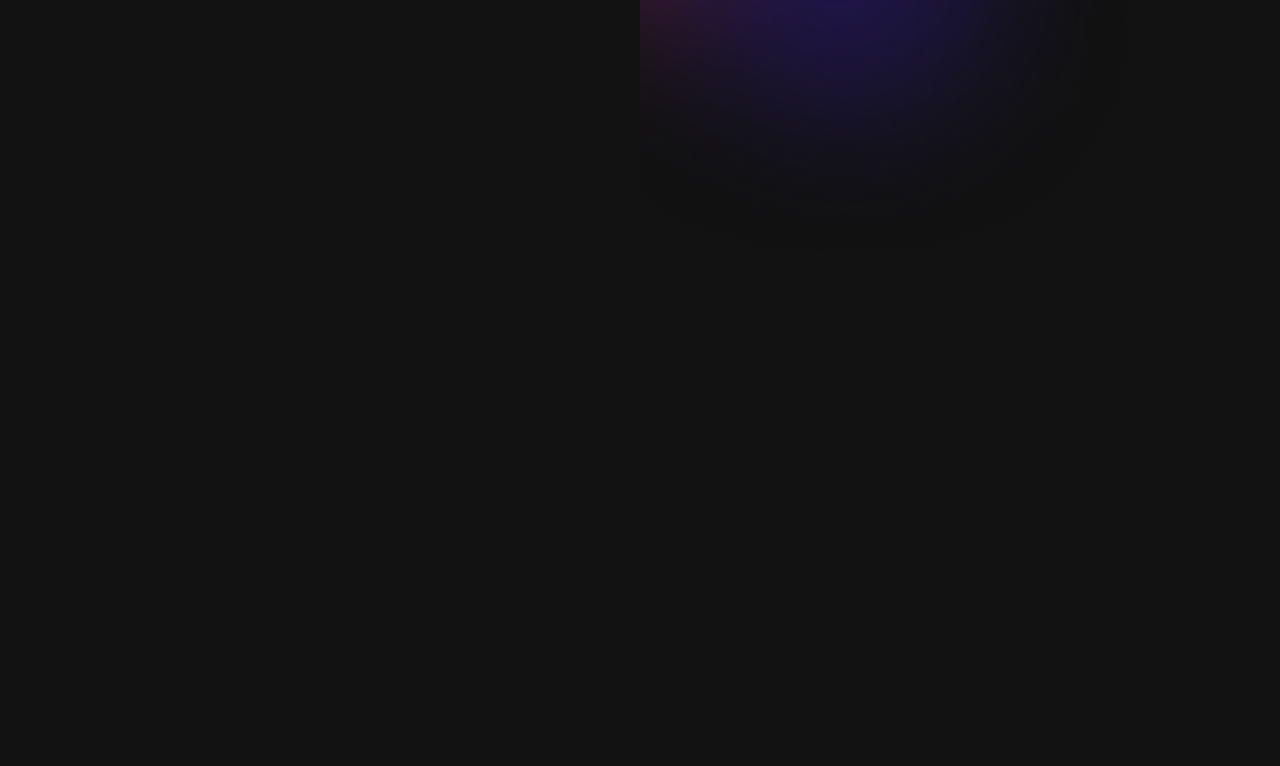
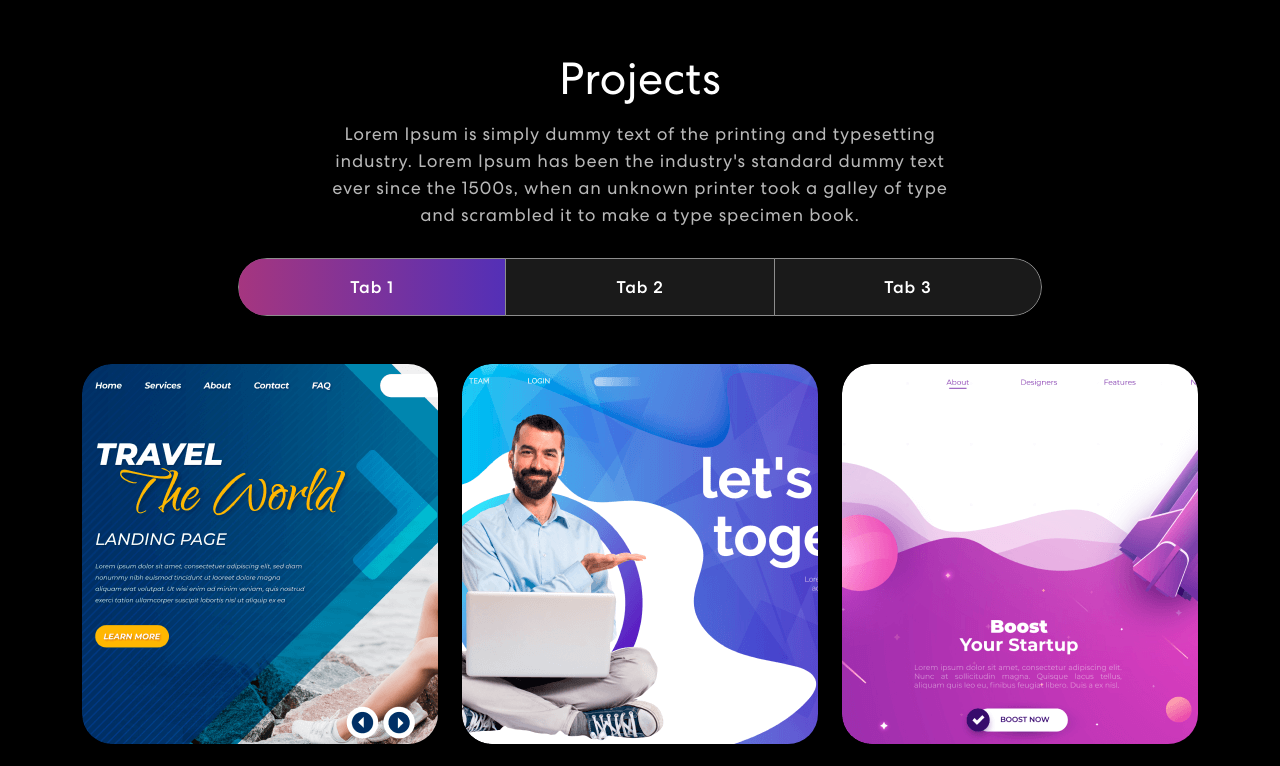
Before and after one commit to Hale17OT/personal-portfollio, a React (Create React App) app: page / in a window 1280 px wide. Shown: the part 1560-2326 px from the top of the page. Before the commit the page ends 1832 px from the top, so only its background shows below. Built offline with nearby package versions, Linux system fonts and the light colour scheme.

Commit message:
Projects

```diff
--- a/src/App.css
+++ b/src/App.css
@@ -333,6 +333,131 @@
   z-index: -4;
 }
 
+.project {
+  padding: 80px 0;
+  position: relative;
+  background-color: black;
+}
+.project h2 {
+	font-size: 45px;
+	font-weight: 700;
+  text-align: center;
+}
+.project p {
+  color: #B8B8B8;
+  font-size: 18px;
+  letter-spacing: 0.8px;
+  line-height: 1.5em;
+  margin: 14px auto 30px auto;
+  text-align: center;
+  width: 56%;
+}
+.project .nav.nav-pills {
+  width: 72%;
+  margin: 0 auto;
+  border-radius: 50px;
+  background-color: rgb(255 255 255 / 10%);
+  overflow: hidden;
+}
+.project .nav.nav-pills .nav-item {
+  width: 33.33333%;
+}
+.project .nav.nav-pills .nav-link {
+  background-color: transparent;
+  border-radius: 0;
+  padding: 17px 0;
+  color: #fff;
+  width: 100%;
+  font-size: 17px;
+  letter-spacing: 0.8px;
+  font-weight: 500;
+  position: relative;
+  transition: 0.3s ease-in-out;
+  text-align: center;
+  z-index: 0;
+}
+.project .nav.nav-pills .nav-link::before {
+    content: "";
+    position: absolute;
+    width: 0;
+    height: 100%;
+    background: linear-gradient(90.21deg, #AA367C -5.91%, #4A2FBD 111.58%);
+    top: 0;
+    left: 0;
+    z-index: -1;
+    transition: 0.3s ease-in-out;
+}
+.project .nav.nav-pills .nav-link.active::before {
+    width: 100% !important;
+}
+.project .nav.nav-pills .nav-link.active {
+    border: 1px solid rgba(255, 255, 255, 1);
+}
+.nav-link#projects-tabs-tab-first {
+  border: 1px solid rgba(255, 255, 255, 0.5);
+  border-radius: 55px 0px 0px 55px;
+}
+.nav-link#projects-tabs-tab-second {
+  border-top: 1px solid rgba(255, 255, 255, 0.5);
+  border-bottom: 1px solid rgba(255, 255, 255, 0.5);
+}
+.nav-link#projects-tabs-tab-third {
+  border: 1px solid rgba(255, 255, 255, 0.5);
+  border-radius: 0 55px 55px 0;
+}
+.proj-imgbx {
+  position: relative;
+  border-radius: 30px;
+  overflow: hidden;
+  margin-bottom: 24px;
+}
+.proj-imgbx::before {
+  content: "";
+  background: linear-gradient(90.21deg, #AA367C -5.91%, #4A2FBD 111.58%);
+  opacity: 0.85;
+  position: absolute;
+  width: 100%;
+  height: 0;
+  transition: 0.4s ease-in-out;
+}
+.proj-imgbx:hover::before {
+  height: 100%;
+}
+.proj-txtx {
+  position: absolute;
+  text-align: center;
+  top: 65%;
+  left: 50%;
+  transform: translate(-50%, -50%);
+  transition: 0.5s ease-in-out;
+  opacity: 0;
+  width: 100%;
+}
+.proj-imgbx:hover .proj-txtx {
+  top: 50%;
+  opacity: 1;
+}
+.proj-txtx h4 {
+  font-size: 30px;
+  font-weight: 700;
+  letter-spacing: 0.8px;
+  line-height: 1.1em;
+}
+.proj-txtx span {
+  font-style: italic;
+  font-weight: 400;
+  font-size: 15px;
+  letter-spacing: 0.8px;
+}
+.background-image-right {
+  top: 20%;
+  position: absolute;
+  bottom: 0;
+  width: 35%;
+  right: 0;
+  z-index: -4;
+}
+
 
 .App {
   text-align: center;
--- a/src/App.js
+++ b/src/App.js
@@ -4,6 +4,7 @@
 import { NavBar } from "./components/NavBar";
 import { Banner } from "./components/Banner";
 import { Skills } from "./components/Skills";
+import { Projects } from "./components/Projects";
 
 function App() {
   return (
@@ -11,6 +12,7 @@
       <NavBar />
       <Banner />
       <Skills />
+      <Projects />
     </div>
   );
 }
--- /dev/null
+++ b/src/components/ProjectCard.js
@@ -0,0 +1,15 @@
+import { Col } from "react-bootstrap";
+
+export const ProjectCard = ({ title, description, imgUrl }) => {
+  return (
+    <Col size={12} sm={6} md={4}>
+      <div className="proj-imgbx">
+        <img src={imgUrl} />
+        <div className="proj-txtx">
+          <h4>{title}</h4>
+          <span>{description}</span>
+        </div>
+      </div>
+    </Col>
+  );
+};
--- /dev/null
+++ b/src/components/Projects.js
@@ -0,0 +1,102 @@
+import { Container, Row, Col, Tab, Nav } from "react-bootstrap";
+import { ProjectCard } from "./ProjectCard";
+import projImg1 from "../assets/img/project-img1.png";
+import projImg2 from "../assets/img/project-img2.png";
+import projImg3 from "../assets/img/project-img3.png";
+import colorSharp2 from "../assets/img/color-sharp2.png";
+
+export const Projects = () => {
+  const projects = [
+    {
+      title: "Business Startup",
+      description: "Design & Development",
+      imgUrl: projImg1,
+    },
+    {
+      title: "Business Startup",
+      description: "Design & Development",
+      imgUrl: projImg2,
+    },
+    {
+      title: "Business Startup",
+      description: "Design & Development",
+      imgUrl: projImg3,
+    },
+    {
+      title: "Business Startup",
+      description: "Design & Development",
+      imgUrl: projImg1,
+    },
+    {
+      title: "Business Startup",
+      description: "Design & Development",
+      imgUrl: projImg2,
+    },
+    {
+      title: "Business Startup",
+      description: "Design & Development",
+      imgUrl: projImg3,
+    },
+  ];
+
+  return (
+    <section className="project" id="projects">
+      <Container>
+        <Row>
+          <Col size={12}>
+            <h2>Projects</h2>
+            <p>
+              Lorem Ipsum is simply dummy text of the printing and typesetting
+              industry. Lorem Ipsum has been the industry's standard dummy text
+              ever since the 1500s, when an unknown printer took a galley of
+              type and scrambled it to make a type specimen book.
+            </p>
+            <Tab.Container id="projects-tabs" defaultActiveKey="first">
+              <Nav
+                variant="pills"
+                className="nav-pills mb-5 justify-content-center align-items-center"
+                id="pills-tab"
+              >
+                <Nav.Item>
+                  <Nav.Link eventKey="first">Tab 1</Nav.Link>
+                </Nav.Item>
+                <Nav.Item>
+                  <Nav.Link eventKey="second">Tab 2</Nav.Link>
+                </Nav.Item>
+                <Nav.Item>
+                  <Nav.Link eventKey="third">Tab 3</Nav.Link>
+                </Nav.Item>
+              </Nav>
+              <Tab.Content id="slideInUp">
+                <Tab.Pane eventKey="first">
+                  <Row>
+                    {projects.map((project, index) => {
+                      return <ProjectCard key={index} {...project} />;
+                    })}
+                  </Row>
+                </Tab.Pane>
+                <Tab.Pane eventKey="section">
+                  <p>
+                    Lorem ipsum dolor sit amet consectetur adipisicing elit.
+                    Cumque quam, quod neque provident velit, rem explicabo
+                    excepturi id illo molestiae blanditiis, eligendi dicta
+                    officiis asperiores delectus quasi inventore debitis quo.
+                  </p>
+                </Tab.Pane>
+                <Tab.Pane eventKey="third">
+                  <p>
+                    Lorem ipsum dolor sit amet consectetur adipisicing elit.
+                    Cumque quam, quod neque provident velit, rem explicabo
+                    excepturi id illo molestiae blanditiis, eligendi dicta
+                    officiis asperiores delectus quasi inventore debitis quo.
+                  </p>
+                </Tab.Pane>
+              </Tab.Content>
+            </Tab.Container>
+          </Col>
+        </Row>
+      </Container>
+      <img className="background-image-right" src={colorSharp2}></img>
+    </section>
+  );
+};
```
